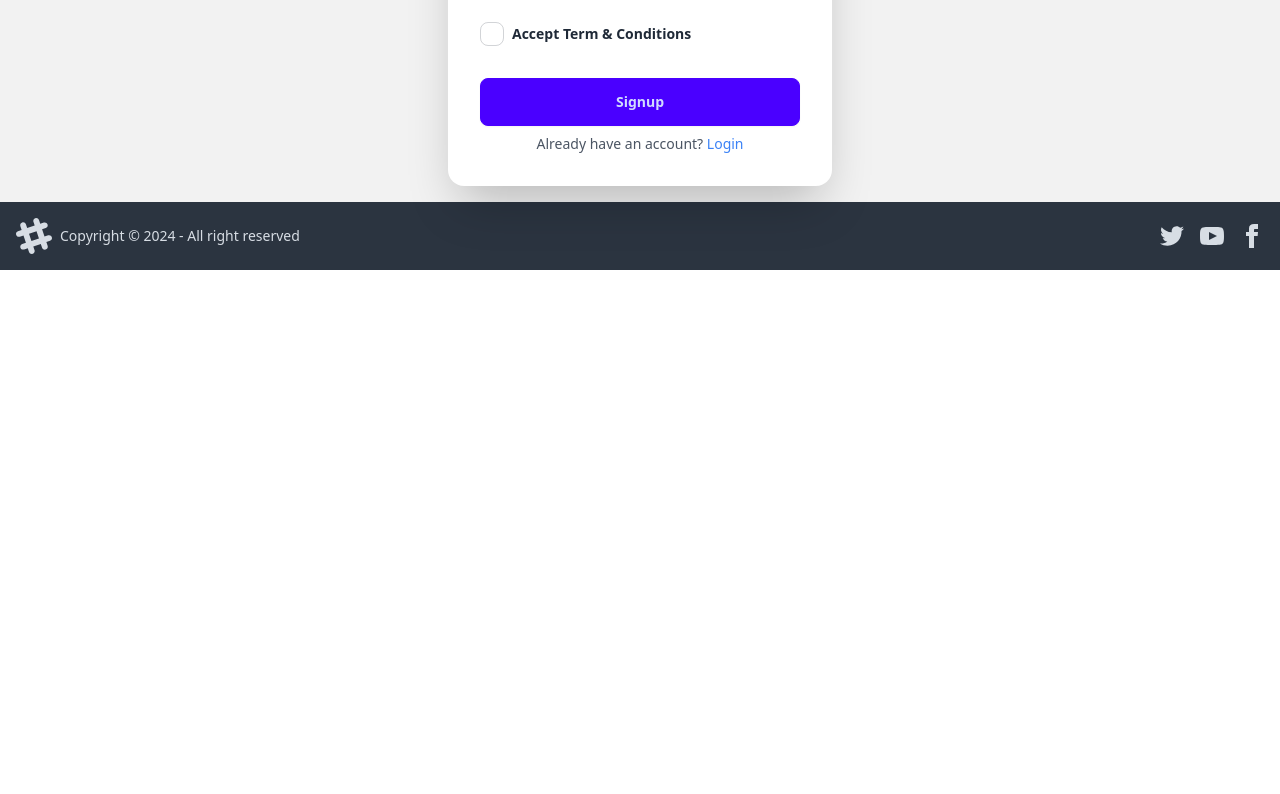
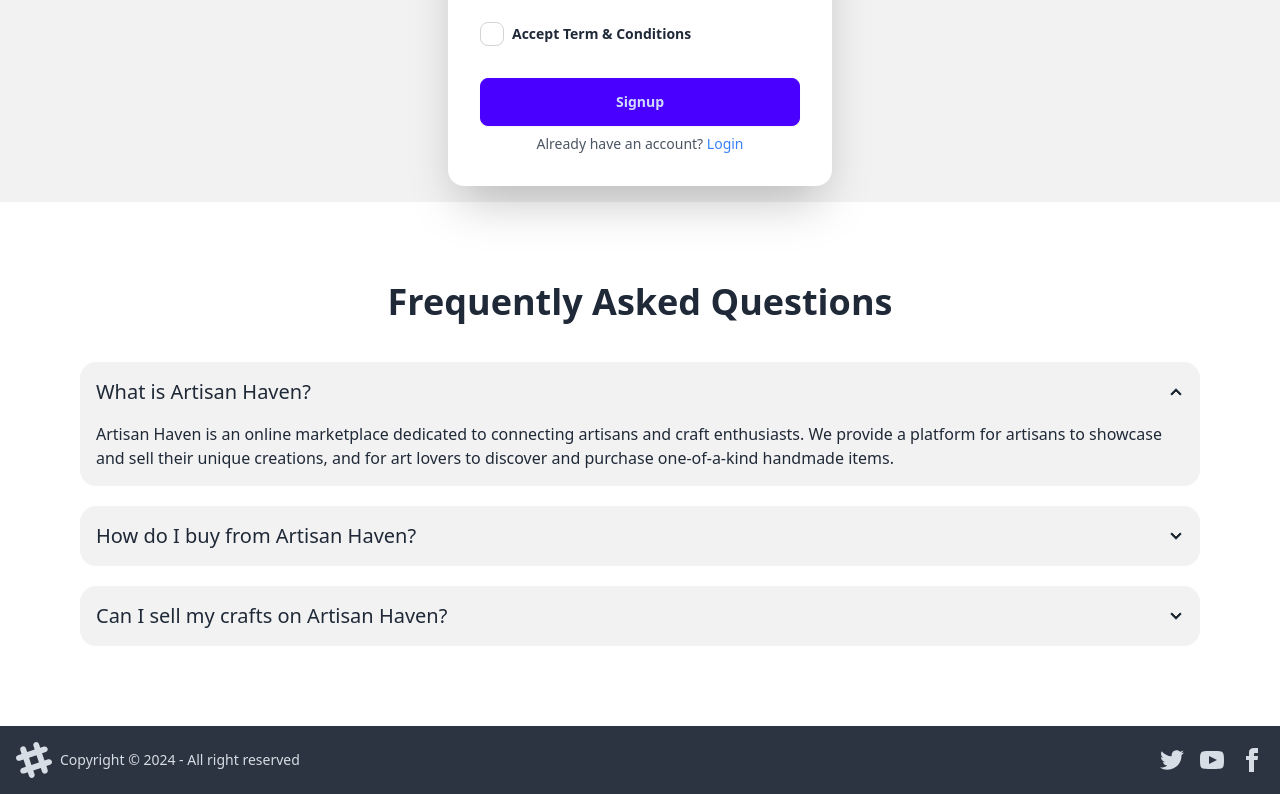
Before and after one commit to Tajbir23/assignment-10-client, a React (Vite) app: page /signup in a window 1280 px wide. Shown: the part 560-1354 px from the top of the page. Before the commit the page ends 830 px from the top, so only its background shows below. Built offline with nearby package versions, Linux system fonts and the light colour scheme; no server answers.

Commit message:
add extra section faq

```diff
--- a/src/App.jsx
+++ b/src/App.jsx
@@ -1,6 +1,7 @@
 import { Outlet } from "react-router-dom"
 import Navbar from "./components/Navbar"
 import Footer from "./components/Footer"
+import FaQ from "./components/FaQ"
 
 
 function App() {
@@ -12,6 +13,9 @@ function App() {
       <div className="mt-20">
         <Outlet />
       </div>
+      <div className="m-20">
+        <FaQ />
+      </div>
       <Footer />
     </>
   )
--- a/src/components/ErrorPage.jsx
+++ b/src/components/ErrorPage.jsx
@@ -1,7 +1,6 @@
 
 import { useNavigate } from 'react-router-dom';
 
-import { } from "react-router-dom";
 
 const ErrorPage = () => {
     const navigate = useNavigate()
--- /dev/null
+++ b/src/components/FaQ.jsx
@@ -0,0 +1,42 @@
+
+
+const FaQ = () => {
+  return (
+    <>
+    <div className="flex items-center justify-center mb-10">
+        <h1 className="font-bold text-center lg:text-4xl text-2xl">Frequently Asked Questions</h1>
+    </div>
+    <div className="flex flex-col gap-5">
+    <div className="collapse collapse-arrow bg-base-200">
+  <input type="radio" name="my-accordion-2" defaultChecked />
+  <div className="collapse-title text-xl font-medium">
+    What is Artisan Haven?
+  </div>
+  <div className="collapse-content">
+    <p>Artisan Haven is an online marketplace dedicated to connecting artisans and craft enthusiasts. We provide a platform for artisans to showcase and sell their unique creations, and for art lovers to discover and purchase one-of-a-kind handmade items.</p>
+  </div>
+</div>
+<div className="collapse collapse-arrow bg-base-200">
+  <input type="radio" name="my-accordion-2" />
+  <div className="collapse-title text-xl font-medium">
+  How do I buy from Artisan Haven?
+  </div>
+  <div className="collapse-content">
+    <p>Buying from Artisan Haven is easy! Simply browse through our curated collection of crafts and artworks, select the items you love, and proceed to checkout. We offer secure payment options for a hassle-free shopping experience.</p>
+  </div>
+</div>
+<div className="collapse collapse-arrow bg-base-200">
+  <input type="radio" name="my-accordion-2" />
+  <div className="collapse-title text-xl font-medium">
+    Can I sell my crafts on Artisan Haven?
+  </div>
+  <div className="collapse-content">
+    <p>Absolutely! We welcome artisans from all around the world to join our community. Whether you're a seasoned crafter or just starting out, you can create your own storefront on Artisan Haven and start selling your handmade goods to a global audience.</p>
+  </div>
+</div>
+</div>
+</>
+  )
+}
+
+export default FaQ
```
